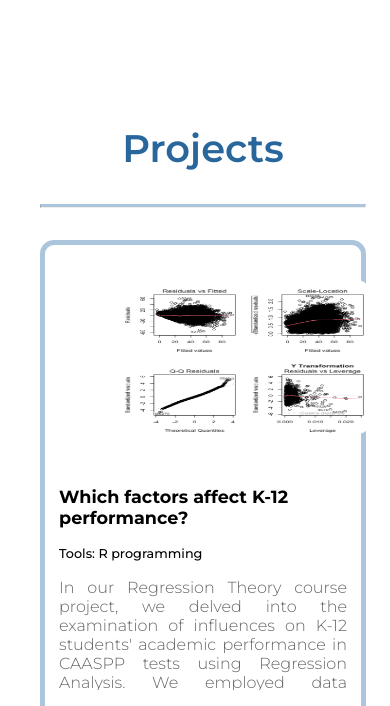
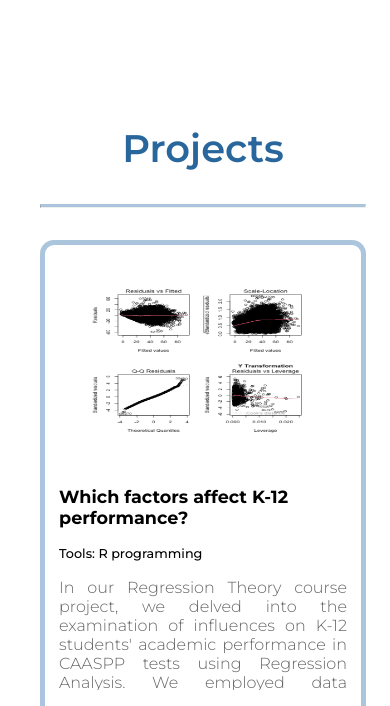
Before and after one commit to PhuongHuynh9987/portfolio, a plain HTML site: page index.html in a window 390 px wide. Shown: the part 631-1337 px from the top of the page. Drawn offline with nearby package versions, Linux system fonts and the light colour scheme.

Commit message:
Update main_style.css

```diff
--- a/main_style.css
+++ b/main_style.css
@@ -324,8 +324,8 @@ h2 a {
         grid-template-columns: 23rem;
     }
 
-    .portfolio .project .image {
-        width: 20rem;
+    .portfolio .project .image img {
+        width: 18rem;
     }
 
     h3 {
@@ -353,8 +353,8 @@ h2 a {
         grid-template-columns: 18rem;
     }
 
-    .portfolio .project .image img{
-        width: 16rem;
+    .portfolio .project .image img {
+        width: 15rem;
     }
 
     h3 {
```
